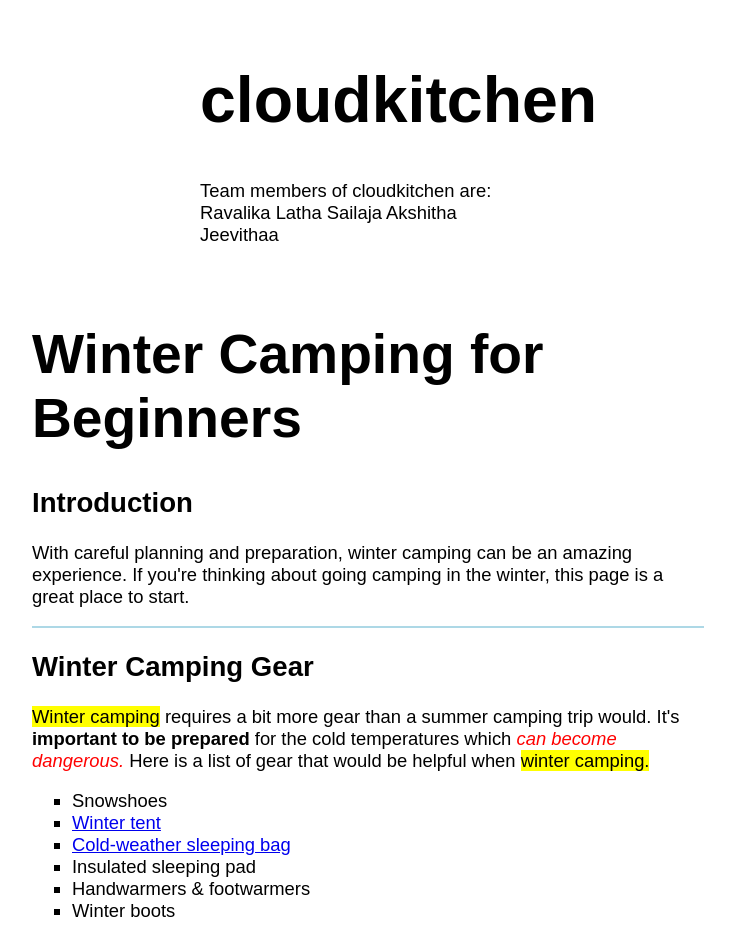
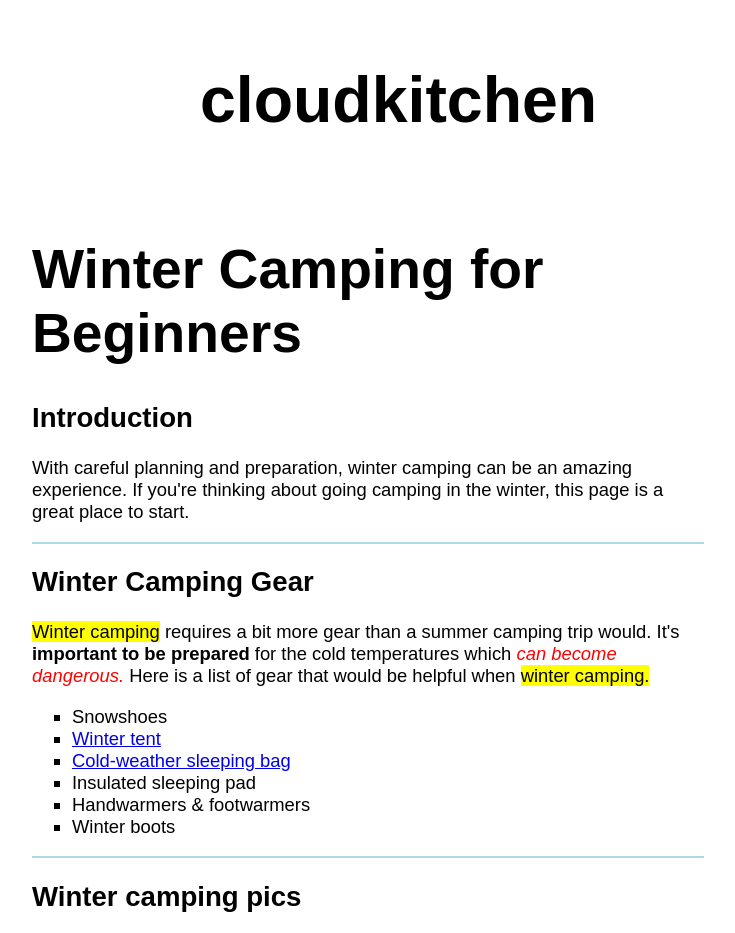
Before and after one commit to akshitha148/Ravalika, a website: page src/index.html in a window 1280 px wide. Shown: the top 933 px of the page, without its empty margins (32-767 px from the left). Drawn offline with Linux system fonts and the light colour scheme.

Commit message:
Update index.html

```diff
--- a/src/index.html
+++ b/src/index.html
@@ -11,12 +11,7 @@
 <body>
   <main>
     <h1>cloudkitchen</h1>
-    <p>Team members of cloudkitchen are:
-      Ravalika
-      Latha
-      Sailaja
-      Akshitha
-      Jeevithaa<p>
+
   </main>
 </body>
 
```
